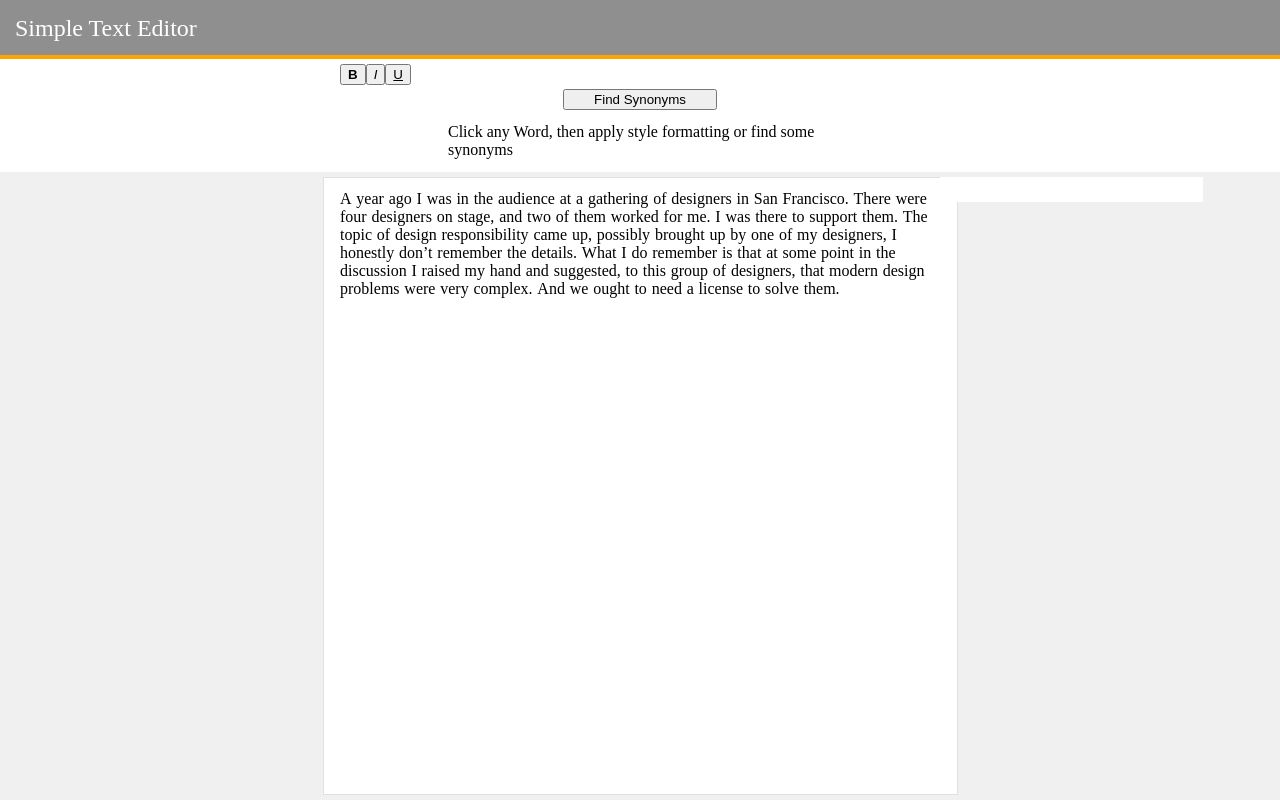
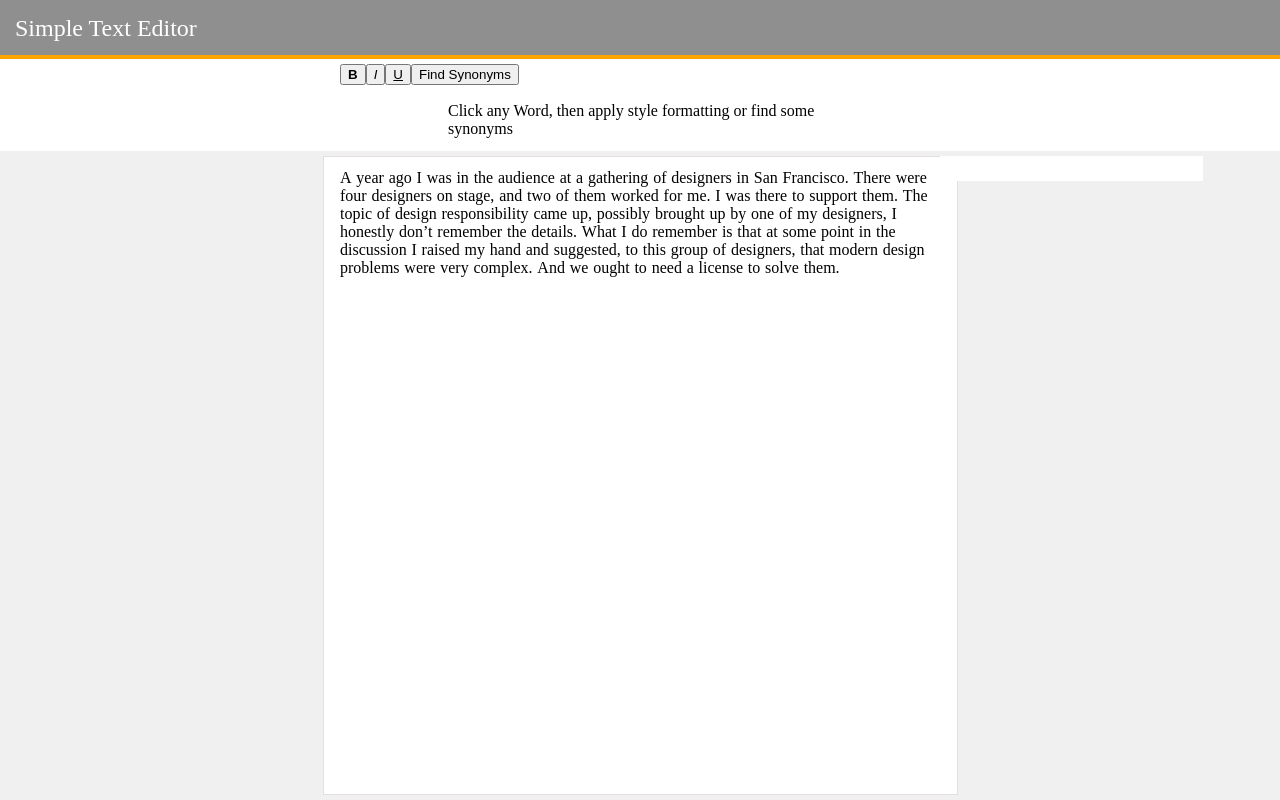
Before and after one commit to TheInfRiNgeROfCalmNeSs/AgileEngineTestTask, a React (Create React App) app: page / in a window 1280 px wide. Built offline with nearby package versions, Linux system fonts and the light colour scheme; the HTML template or start-up script is replaced by a standard one.

Commit message:
Find Synonyms button has been moved to the control panel

```diff
--- a/src/App.css
+++ b/src/App.css
@@ -20,11 +20,6 @@ main {
   flex-grow: 1;
 }
 
-.findWordSynonymsButton, .hint {
-  width: 12%;
-  margin: 0 auto;
-}
-
 .hint {
   width: 30%;
   margin: 1% auto;
--- a/src/App.js
+++ b/src/App.js
@@ -62,8 +62,7 @@ class App extends Component {
                     <span>Simple Text Editor</span>
                 </header>
                 <main>
-                    <ControlPanel />
-                    <button className="findWordSynonymsButton" type="button" onClick={this.findWordSynonyms.bind(this)}>Find Synonyms</button>
+                    <ControlPanel findWordSynonyms={this.findWordSynonyms.bind(this)} />
                     <div className="hint">Click any Word, then apply style formatting or find some synonyms</div>
                     <FileZone textToEditor={textInDivs} synonymsArray={this.state.synonymsArray} />
                 </main>
--- a/src/control-panel/ControlPanel.js
+++ b/src/control-panel/ControlPanel.js
@@ -18,6 +18,7 @@ class ControlPanel extends Component {
                     <button className="format-action" type="button" onClick={this.makeWordBold}><b>B</b></button>
                     <button className="format-action" type="button" onClick={this.makeWordItalic}><i>I</i></button>
                     <button className="format-action" type="button" onClick={this.makeWordUnderlined}><u>U</u></button>
+                    <button className="format-action" type="button" onClick={this.props.findWordSynonyms}>Find Synonyms</button>
                 </div>
             </div>
         );
```
